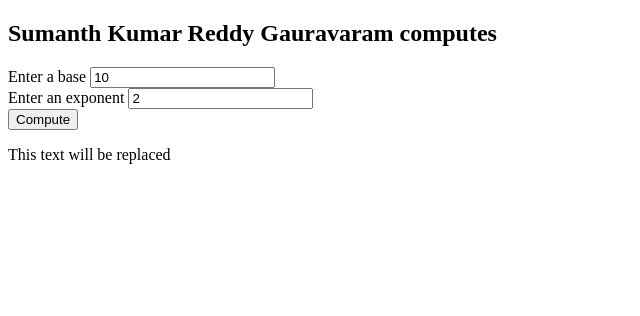
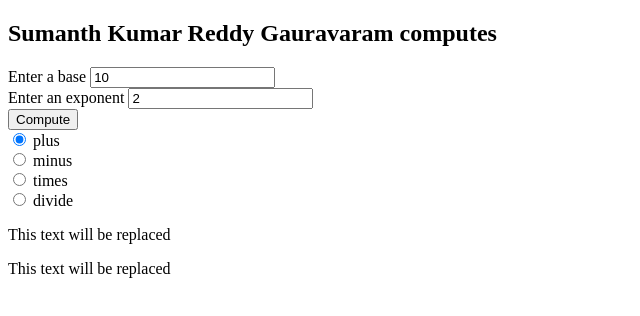
Before and after one commit to 44-563-WebApps-F21/webapps-f21-assignment-6-SumanthReddyGauravaram, a plain HTML site: page arithmetic.html in a window 1280 px wide. Shown: the whole page, without its empty margins (0-640 px from the left). Drawn offline with Linux system fonts and the light colour scheme.

Commit message:
added radio buttons and added funtionality

```diff
--- a/arithmetic.html
+++ b/arithmetic.html
@@ -18,11 +18,59 @@
 
     <input type="button" onclick="resolvpowers()" value="Compute">
 </form>
+<form>
+    <input type="radio" id="rg1_plus" name="radAnswer" value="plus" onclick="processRadio()"
+      checked >
+    <label for="rg1_red">plus</label></br>
+
+    <input type="radio" id="rg1_minus" name="radAnswer" onclick="processRadio()"
+       value="minus">
+    <label for="rg1_blue">minus</label></br>
+
+    <input type="radio" id="rg1_times" name="radAnswer" onclick="processRadio()"
+       value="times">
+    <label for="rg1_green">times</label></br>
+
+    <input type="radio" id="rg1_divide" name="radAnswer" onclick="processRadio()"
+       value="divide">
+    <label for="rg1_green">divide</label></br>
+
+  </form>
 
 
 <p id="result">This text will be replaced </p>
+<p id="result2">This text will be replaced </p>
 
 <script>
+
+function processRadio (){
+    console.log("Getting form values")
+    number = document.getElementById("InputNumber").value
+    exponent = document.getElementById("InputExponent").value
+    out = document.getElementById("result2")
+
+    cheese = document.getElementById("rg1_plus").checked
+    olives = document.getElementById("rg1_minus").checked
+    onions = document.getElementById("rg1_times").checked
+    carrots = document.getElementById("rg1_divide").checked
+
+    let result;
+    if(cheese){
+        result = Number(number) + Number(exponent)
+    }
+    else if(olives){
+        result = Number(number) - Number(exponent)
+    }
+    else if(onions){
+        result = Number(number) * Number(exponent)
+    }
+    else if(carrots){
+        result = Number(number) / Number(exponent)
+    }
+
+    console.log(result)
+    out.innerHTML = "Radio Result : " +  result;
+}
 
 function resolvpowers (){
     console.log("Getting form values")
@@ -37,7 +85,7 @@ function resolvpowers (){
         result = result + " " + multiply;
     }
     console.log(result)
-    out.innerHTML = "Result : " +  result;
+    out.innerHTML = "Pow Result : " +  result;
 }
 </script>
 
```
